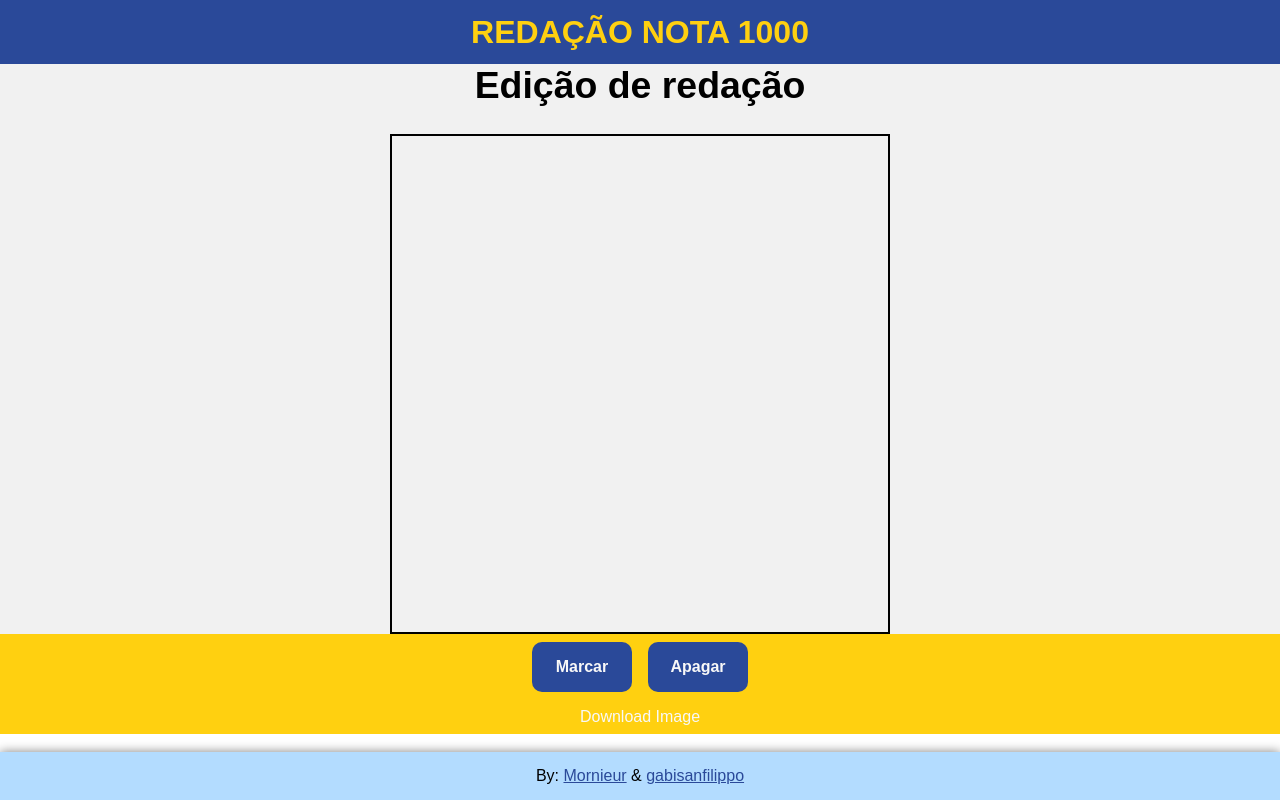
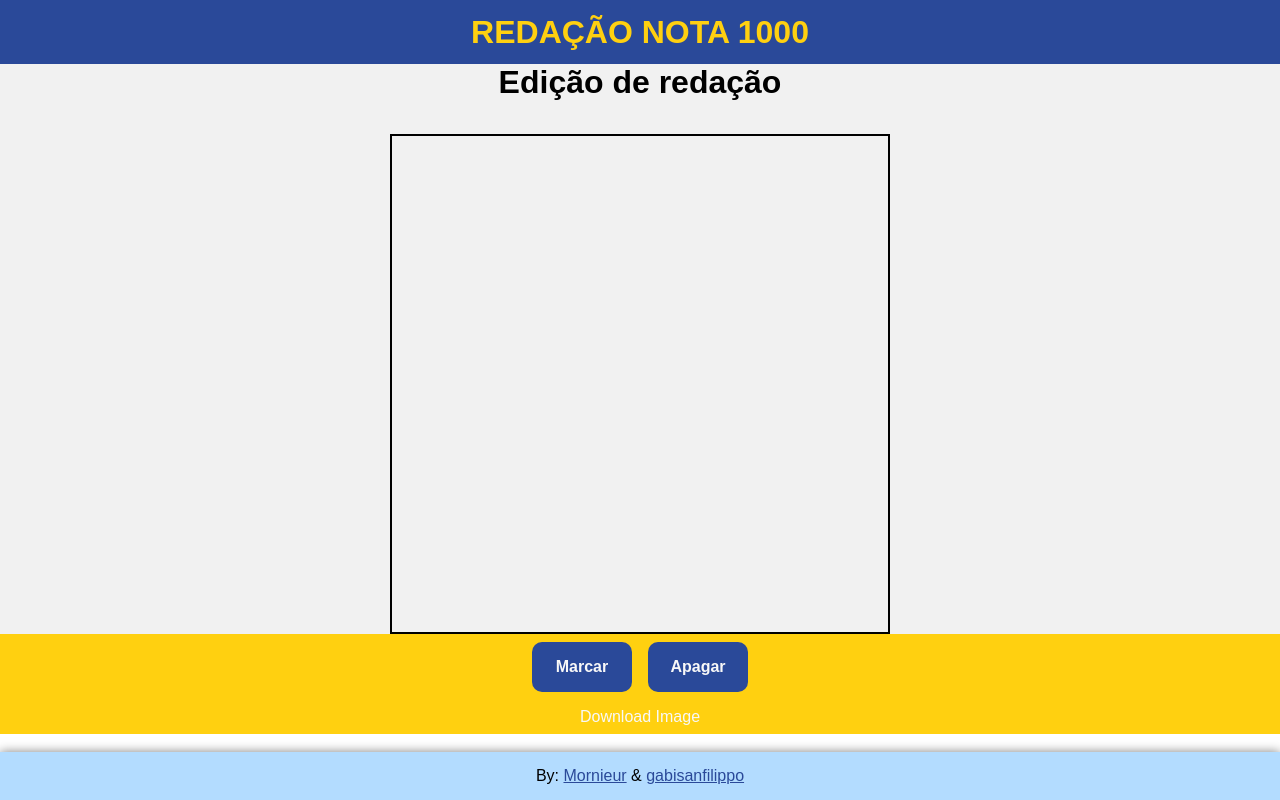
Before and after one commit to Mornieur/EssayEdition, a Next.js app: page /correction-image in a window 1280 px wide. Built offline with nearby package versions, Linux system fonts and the light colour scheme.

Commit message:
style: changing styled component

```diff
--- a/src/components/EssayEdit/styles.ts
+++ b/src/components/EssayEdit/styles.ts
@@ -8,7 +8,7 @@ export const Container = styled.div`
   background-color: #f1f1f1;
 `;
 
-export const Title = styled.h3`
+export const Title = styled.div`
   width: 100%;
   height: 70px;
   display: flex;
```
